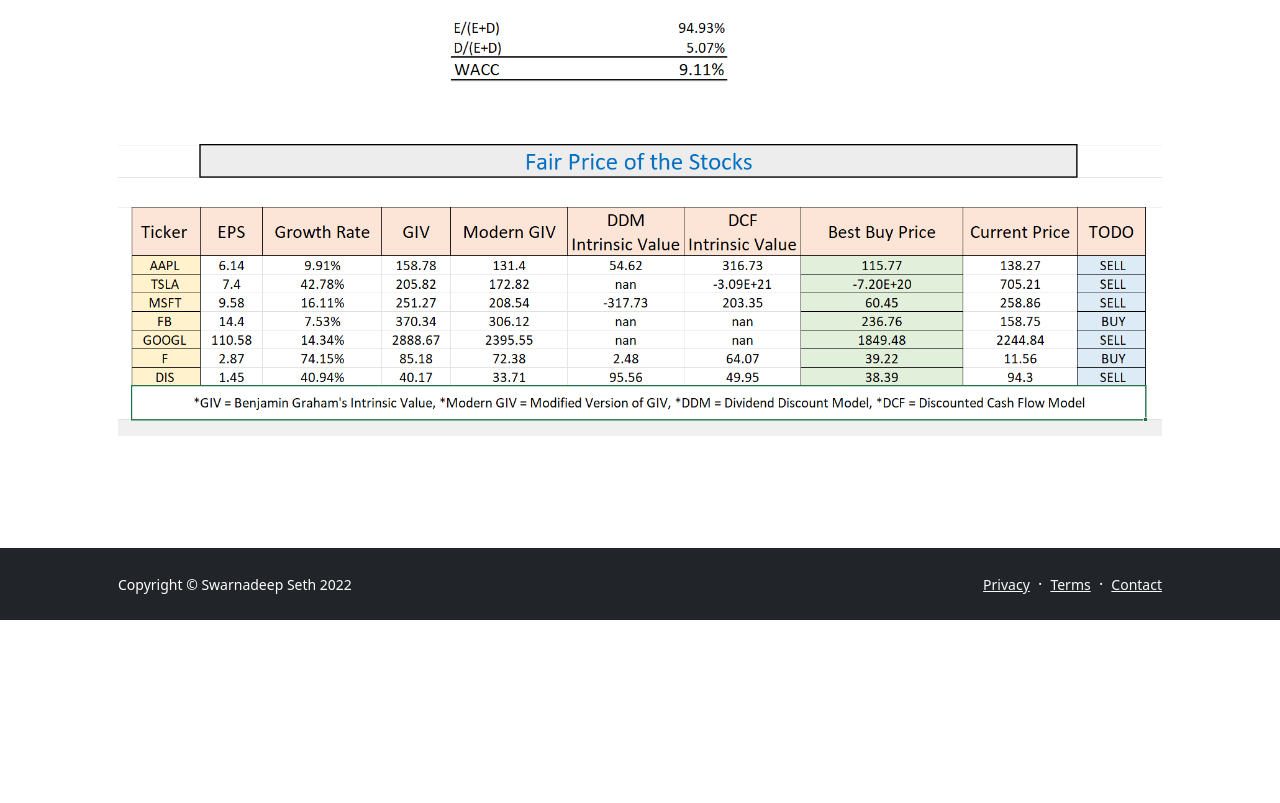
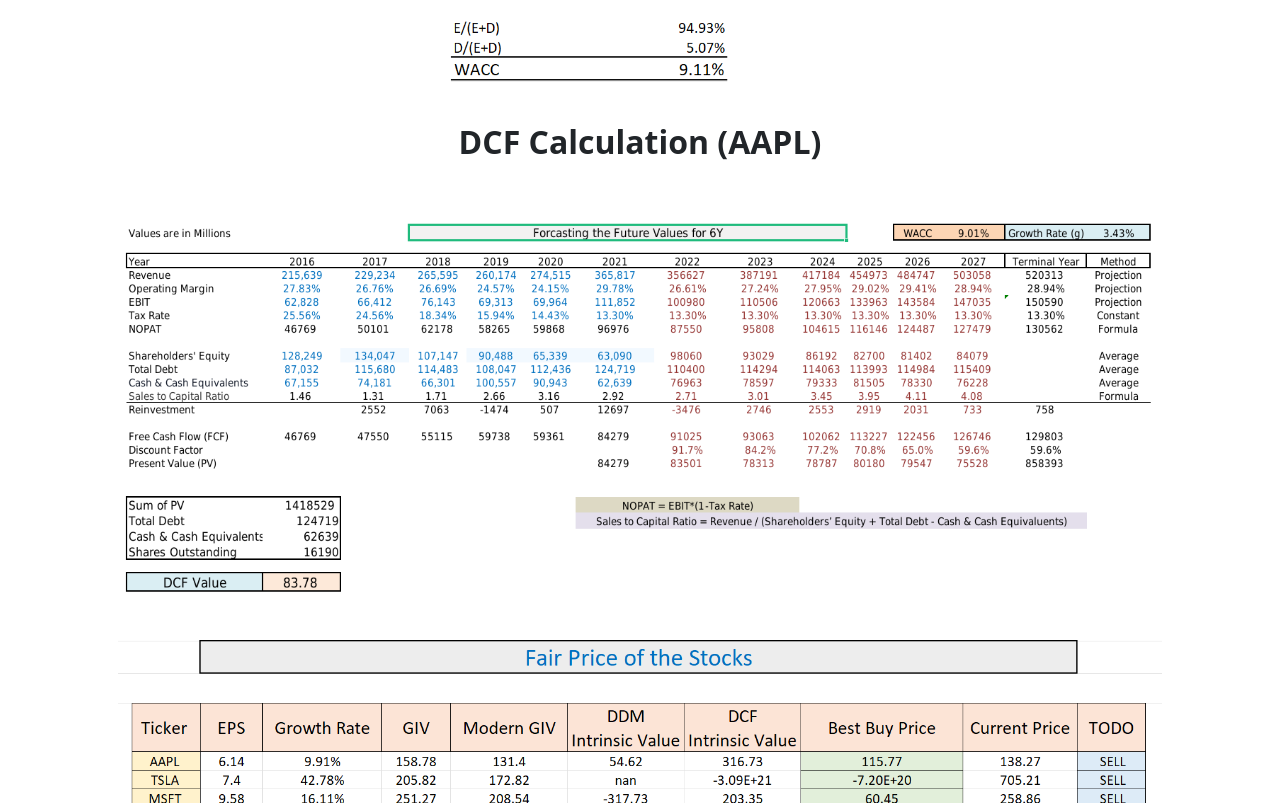
Before and after one commit to SwarnadeepSeth/SwarnadeepSeth.github.io, a plain HTML site: page market-valuation.html in a window 1280 px wide. Shown: the part 615-1418 px from the top of the page. Before the commit the page ends 1235 px from the top, so only its background shows below. Drawn offline with nearby package versions, Linux system fonts and the light colour scheme.

Commit message:
Add files via upload

```diff
--- a/market-valuation.html
+++ b/market-valuation.html
@@ -62,6 +62,10 @@
                             <h2 class="fw-bold">WACC Example (AAPL)</h2>
                         </div>
                         <img class="img-fluid rounded-3 mb-3" src="images/WACC_Example.png" alt="...">
+                        <div class="text-center mb-5">
+                            <h2 class="fw-bold">DCF Calculation (AAPL)</h2>
+                        </div>
+                        <img class="img-fluid rounded-3 mb-3" src="images/DCF_Example.png" alt="...">
                         <img class="img-fluid rounded-3 mb-3" src="images/fairprice.PNG" alt="...">
                     </div>
                 </div>
```
